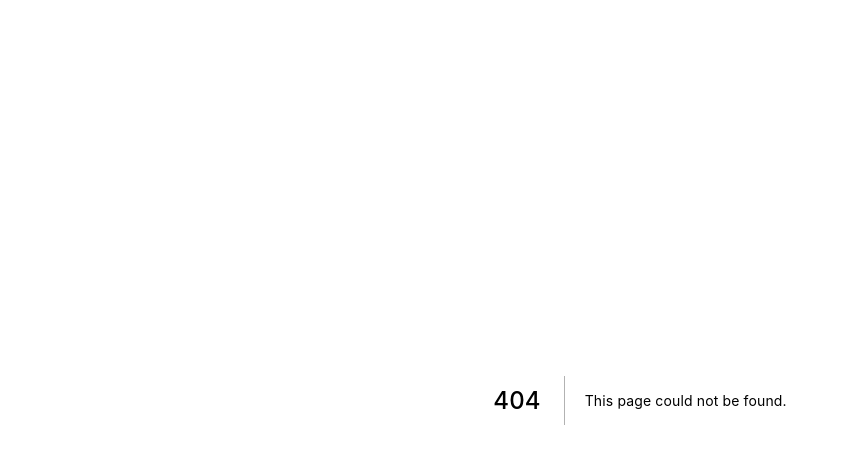
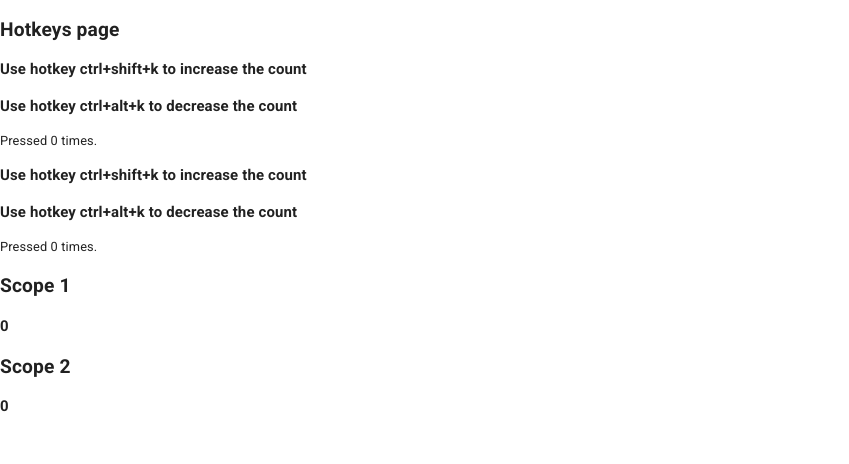
Before and after one commit to dmijatovic/next-mui-ts, a Next.js app: page /hotkeys in a window 1280 px wide. Before the commit this address had no page. Shown: the top 464 px of the page, without its empty margins (0-849 px from the left). Built offline with nearby package versions, Linux system fonts and the light colour scheme.

Commit message:
feat: hotkeys hook basic example

```diff
--- /dev/null
+++ b/components/hotkeys/BasicDemo.tsx
@@ -0,0 +1,21 @@
+import {useState} from 'react'
+import {useHotkeys} from 'react-hotkeys-hook'
+
+/**
+ * Uses this hook https://github.com/JohannesKlauss/react-hotkeys-hook
+ */
+
+export default function BasicDemo(){
+  const [count, setCount] = useState(0);
+  useHotkeys('ctrl+shift+k', () => setCount(prevCount => prevCount + 1));
+  useHotkeys('ctrl+alt+k', () => setCount(prevCount => prevCount - 1));
+  return (
+    <section>
+      <h3>Use hotkey ctrl+shift+k to increase the count</h3>
+      <h3>Use hotkey ctrl+alt+k to decrease the count</h3>
+      <p>
+        Pressed {count} times.
+      </p>
+    </section>
+  );
+};
--- /dev/null
+++ b/components/hotkeys/ScopingDemo.tsx
@@ -0,0 +1,74 @@
+import {useRef, useState} from 'react'
+import { makeStyles } from '@material-ui/core/styles';
+
+// import hotkeys from 'hotkeys-js'
+import {useHotkeys} from 'react-hotkeys-hook'
+
+const useStyles = makeStyles((theme)=>({
+  focus:{
+    '&:focus':{
+      border: '2px dotted red',
+      outline: 'none'
+    }
+  }
+}));
+
+let counter
+
+export default function ScopingDemo() {
+  const styles = useStyles()
+  const scope1 = useRef()
+  const scope2 = useRef()
+  const [count1,setCount1]=useState({
+    count:0
+  })
+  const [count2,setCount2]=useState({
+    count:0
+  })
+
+  useHotkeys('ctrl+c',handleCtrlC)
+
+  console.log("ScopingDemo...", count1, count2)
+
+  function handleCtrlC(e){
+    const {target} = e
+    console.log("Ctrl+C pressed from element...", target)
+    // console.log("scope1...", scope1.current)
+    // console.log("scope2...", scope2.current)
+    // debugger
+    if (target.id==="scope1"){
+      console.log("setCount1...count1...", count1)
+      setCount1({
+        count: count1.count++
+      })
+    }
+    if (target.id==="scope2"){
+      console.log("setCount2...count2...", count2)
+      setCount2({
+        count: count2.count++
+      })
+    }
+  }
+
+  return (
+    <section>
+      <section
+        id="scope1"
+        ref={scope1}
+        tabIndex={1}
+        className={styles.focus}>
+        <h2>Scope 1</h2>
+        <h3>{count1.count}</h3>
+      </section>
+      <section
+        id="scope2"
+        ref={scope2}
+        tabIndex={2}
+        className={styles.focus}
+      >
+        <h2>Scope 2</h2>
+        <h3>{count2.count}</h3>
+      </section>
+    </section>
+  )
+}
--- a/package.json
+++ b/package.json
@@ -21,7 +21,8 @@
     "react": "^17.0.1",
     "react-calendar": "^3.3.0",
     "react-dom": "^17.0.1",
-    "react-hook-form": "^6.14.2"
+    "react-hook-form": "^6.14.2",
+    "react-hotkeys-hook": "^3.1.0"
   },
   "devDependencies": {
     "@types/node": "^14.14.21",
--- a/pages/code.tsx
+++ b/pages/code.tsx
@@ -3,6 +3,7 @@ import { makeStyles } from '@material-ui/core/styles';
 
 import AccordionCard from 'components/accordion/AccordionCard'
 import CETAccordion from 'components/accordion/CETAccordion'
+import {ContentElementType} from 'components/accordion/cetTypes'
 
 import CETData from 'components/accordion/__mocks__/CETTreeData'
 
@@ -25,7 +26,7 @@ export default function Code() {
         CETData.map(cet=>{
           return <CETAccordion
             key={cet.cetId}
-            cetItem={cet}
+            cetItem={cet as ContentElementType}
           />
         })
       }
--- /dev/null
+++ b/pages/hotkeys.tsx
@@ -0,0 +1,27 @@
+import { Typography } from "@material-ui/core"
+import { makeStyles } from '@material-ui/core/styles';
+
+import BasicDemo from 'components/hotkeys/BasicDemo'
+import ScopingDemo from 'components/hotkeys/ScopingDemo'
+
+const useStyles = makeStyles((theme)=>({
+  root: { }
+}));
+
+export default function HotkeysPage() {
+  const styles = useStyles();
+  return (
+    <section>
+      <h2>Hotkeys page</h2>
+      <section>
+        <BasicDemo />
+      </section>
+      <section>
+        <BasicDemo />
+      </section>
+      <section>
+        <ScopingDemo />
+      </section>
+    </section>
+  )
+}
```
Also changed, not shown: 1 other file (tests, documents, lock files or other folders).
